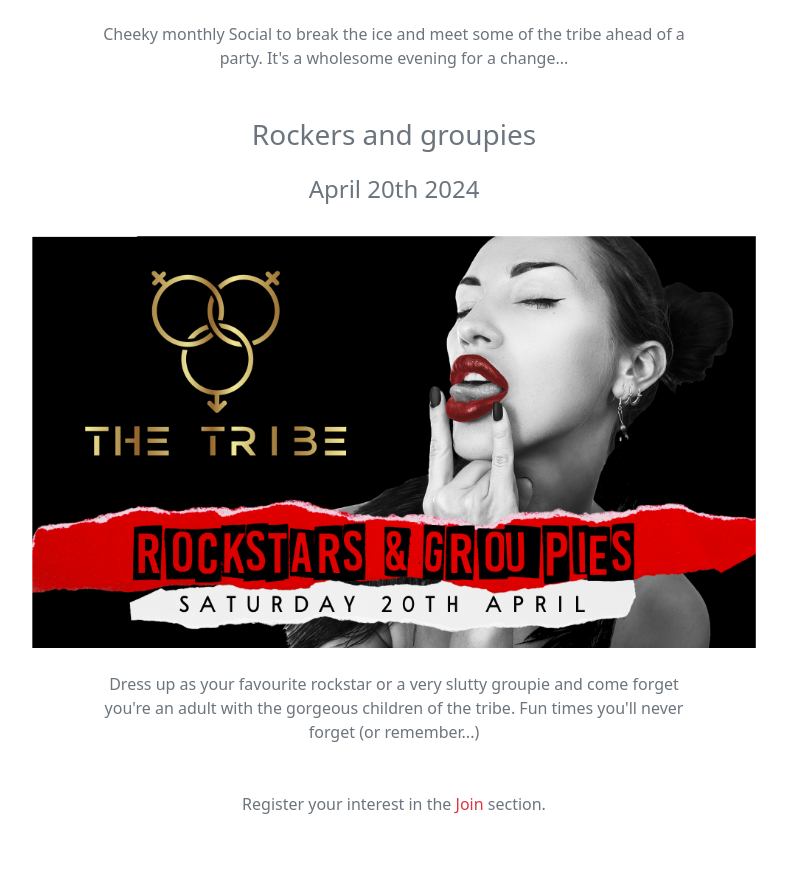
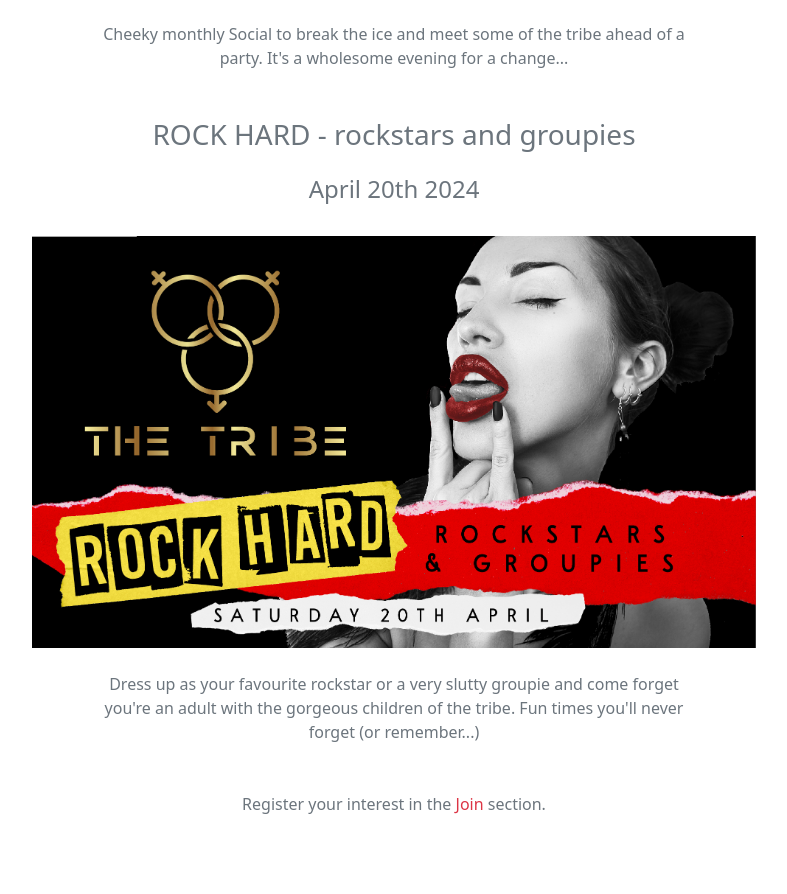
Before and after one commit to dantrovato/the-tribe-react18, a React (Vite) app: page /events in a window 1280 px wide. Shown: the part 1095-1989 px from the top of the page, without its empty margins (246-1033 px from the left). Built offline with nearby package versions, Linux system fonts and the light colour scheme.

Commit message:
Change poster for rock hard

```diff
--- a/src/components/Events.tsx
+++ b/src/components/Events.tsx
@@ -34,10 +34,12 @@ const Events = () => {
         </div>
 
         <div className="text-center text-muted mb-5">
-          <h3 className="text-center text-muted mb-4">Rockers and groupies </h3>
+          <h3 className="text-center text-muted mb-4">
+            ROCK HARD - rockstars and groupies{" "}
+          </h3>
           <h4 className="text-center text-muted mb-4">April 20th 2024 </h4>
           <img
-            src="rockstars_resized.png"
+            src="rockhard.jpg"
             alt="Sexy girl making devil sign and sticking tongue out"
             className="mx-auto d-block mb-4"
             style={{ maxWidth: "100%", marginTop: "2rem" }}
```
Also changed, not shown: public/rockhard.jpg (added).
